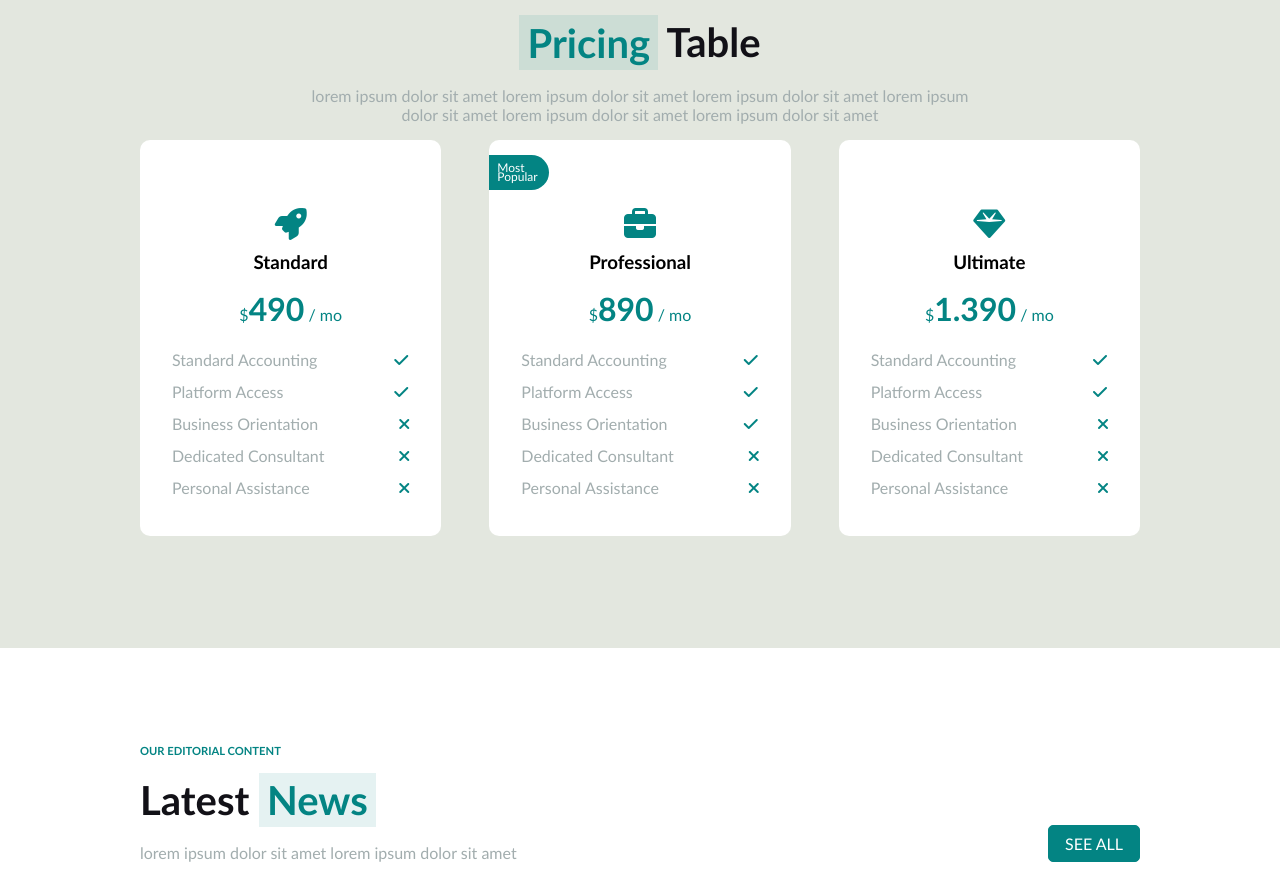
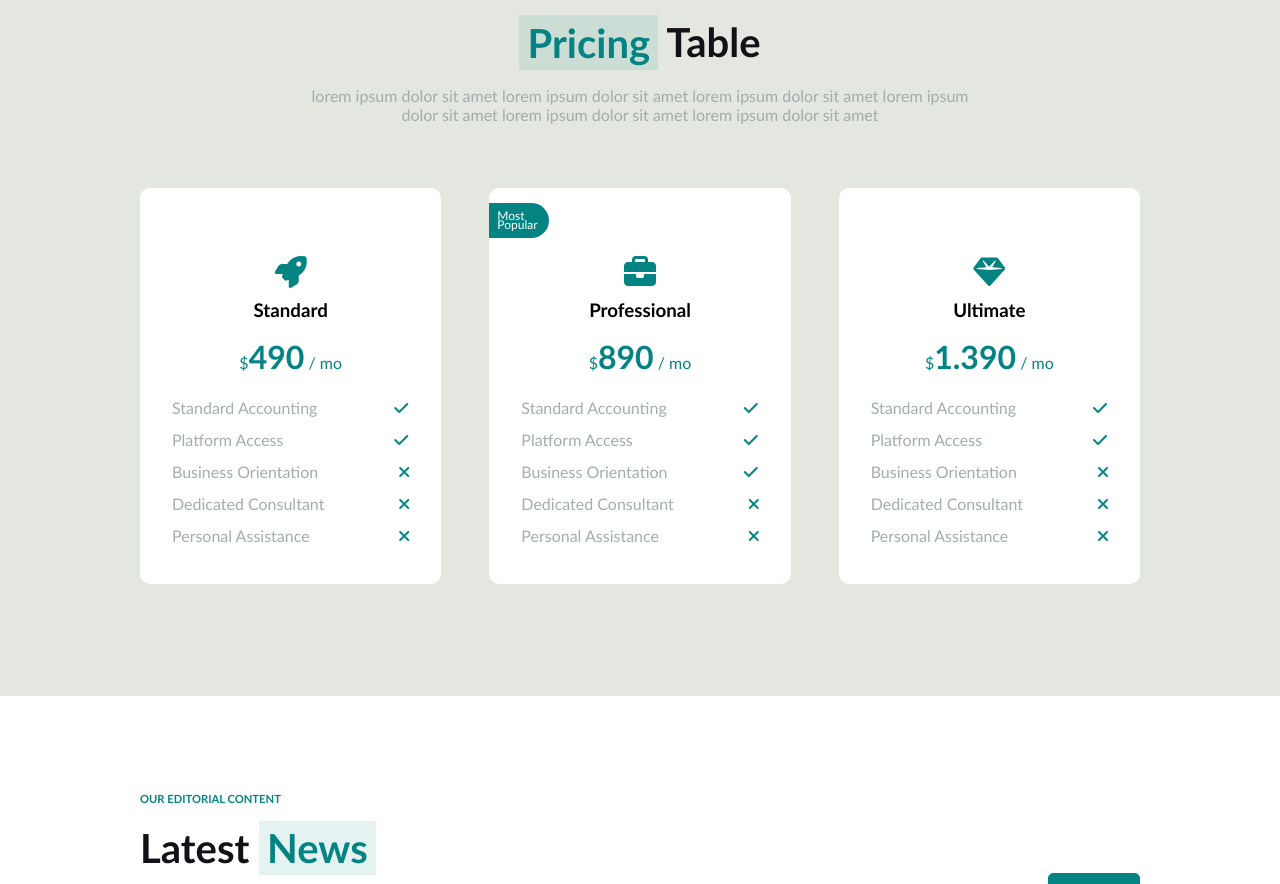
Before and after one commit to andrea-prina/proj-html-vuejs, a Vue app: page / in a window 1280 px wide. Shown: the part 2820-3704 px from the top of the page. Built offline with nearby package versions, Linux system fonts and the light colour scheme.

Commit message:
feat(PriceCard): Add card scale transformation on hover

```diff
--- a/src/components/elements/PriceCard.vue
+++ b/src/components/elements/PriceCard.vue
@@ -42,6 +42,12 @@ export default {
         border-radius: 10px;
         background-color: $bgc2;
         position: relative;
+
+        &:hover {
+            transform: scale(1.1);
+            transition: all linear 0.1s;
+            cursor: pointer;
+        }
 
         i {
             color: $brandColor;
--- a/src/components/structure/main/PricingSection.vue
+++ b/src/components/structure/main/PricingSection.vue
@@ -4,8 +4,6 @@
             <SectionTitle :titleData="sectionTitleInfo"  class="center-title"/>
             <div class="pricing-plans flex-between">
                 <PriceCard v-for="(card, index) in pricingPlans" :key="index" :pricingPlan="card"/>
-
-
             </div>
         </div>
     </section>
@@ -147,4 +145,8 @@ export default {
         padding: 0rem 10rem;
     }
 
+    .pricing-plans{
+        margin-top: 3rem;
+    }
+
 </style>
```
